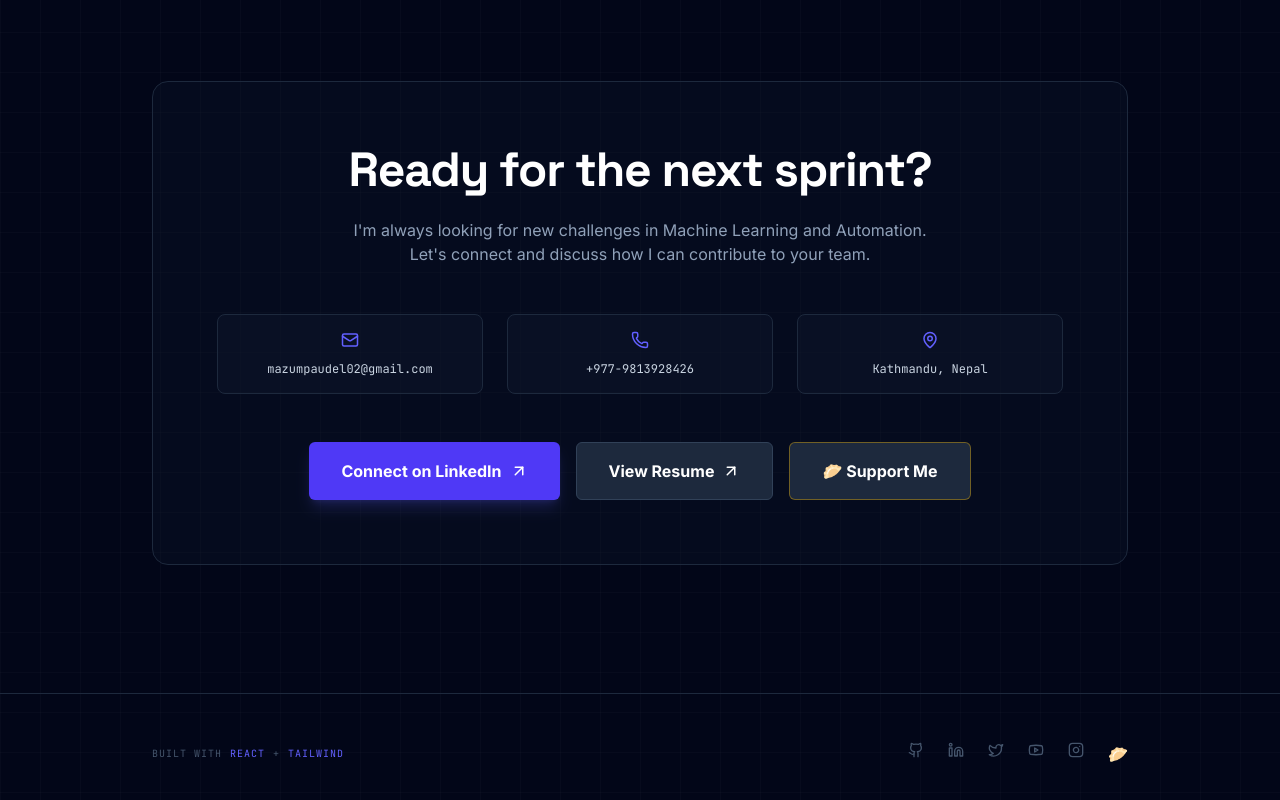
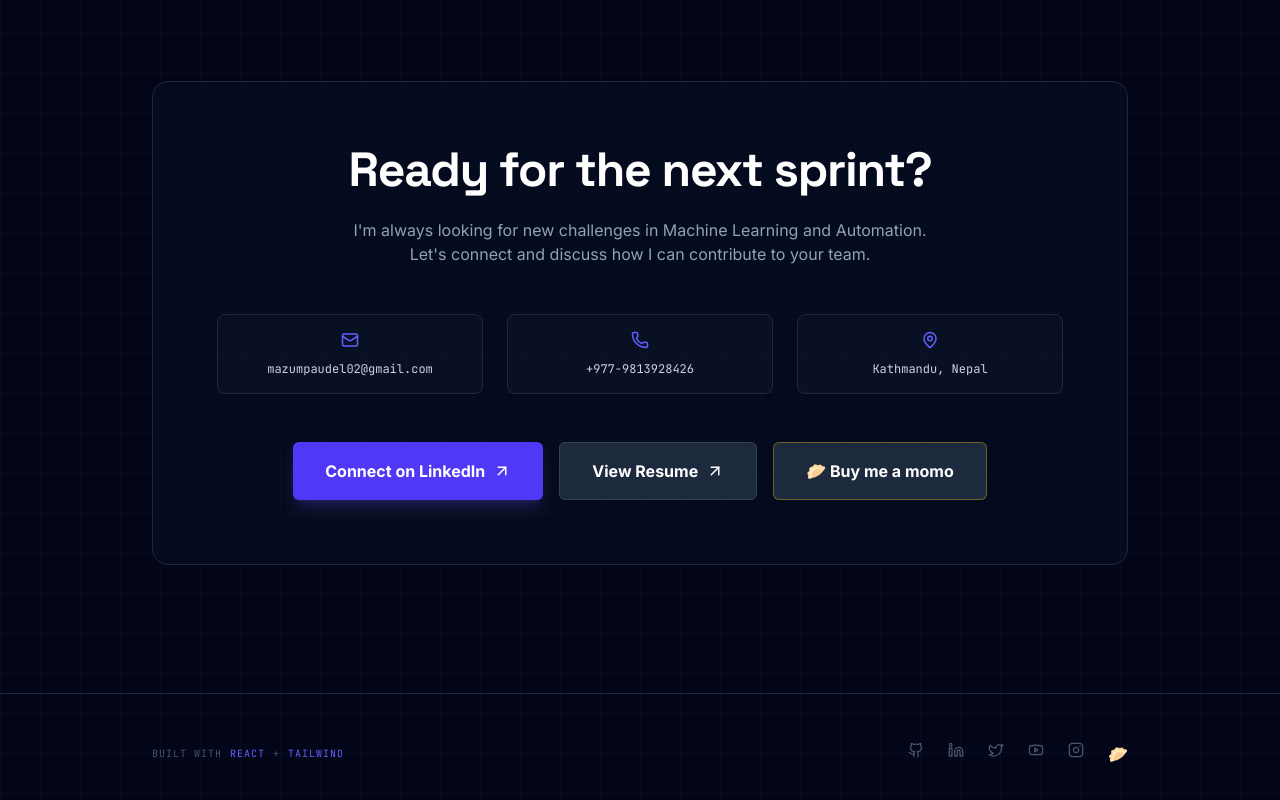
Before and after one commit to mazumeyyy/Portfolio, a React (Vite) app: page / in a window 1280 px wide. Shown: the part 1688-2488 px from the top of the page. Built offline with nearby package versions, Linux system fonts and the light colour scheme.

Commit message:
Support me button added

```diff
--- a/src/App.tsx
+++ b/src/App.tsx
@@ -309,7 +309,8 @@ export default function App() {
                 rel="noopener noreferrer"
                 className="inline-flex items-center gap-2 px-8 py-4 bg-slate-800 text-white font-bold rounded-md hover:bg-slate-700 transition-all border border-yellow-500/40 hover:border-yellow-400"
               >
-                🥟 Support Me
+                🥟 Buy me a momo
+
               </a>
             </div>
           </div>
```
